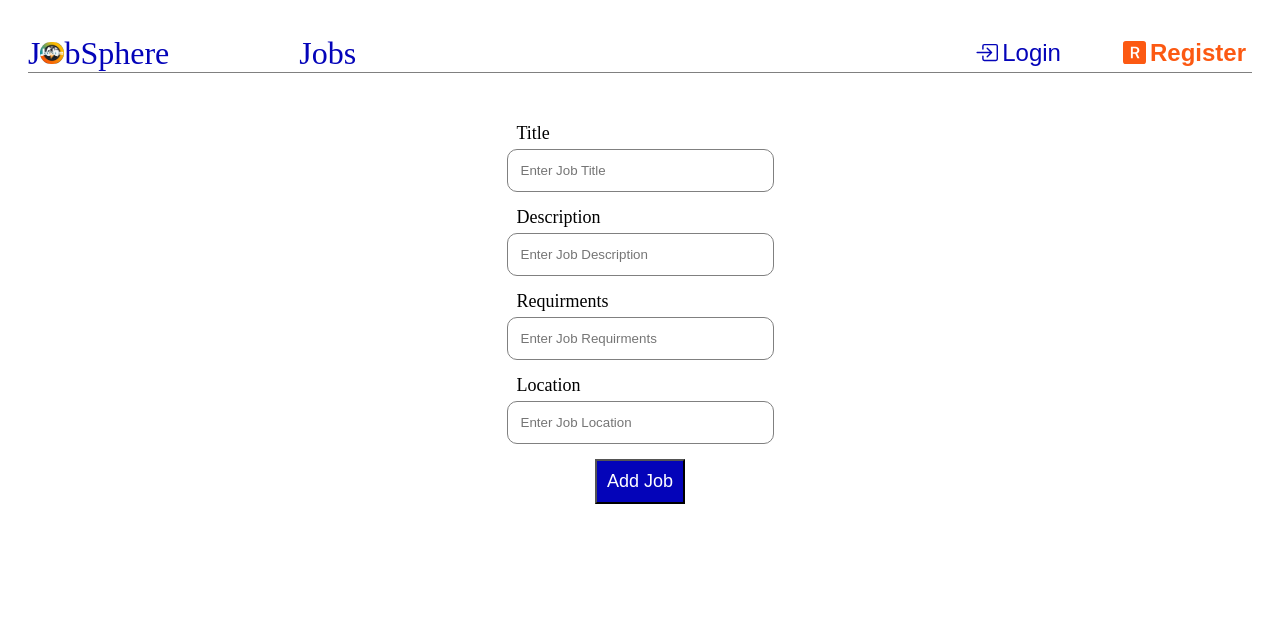
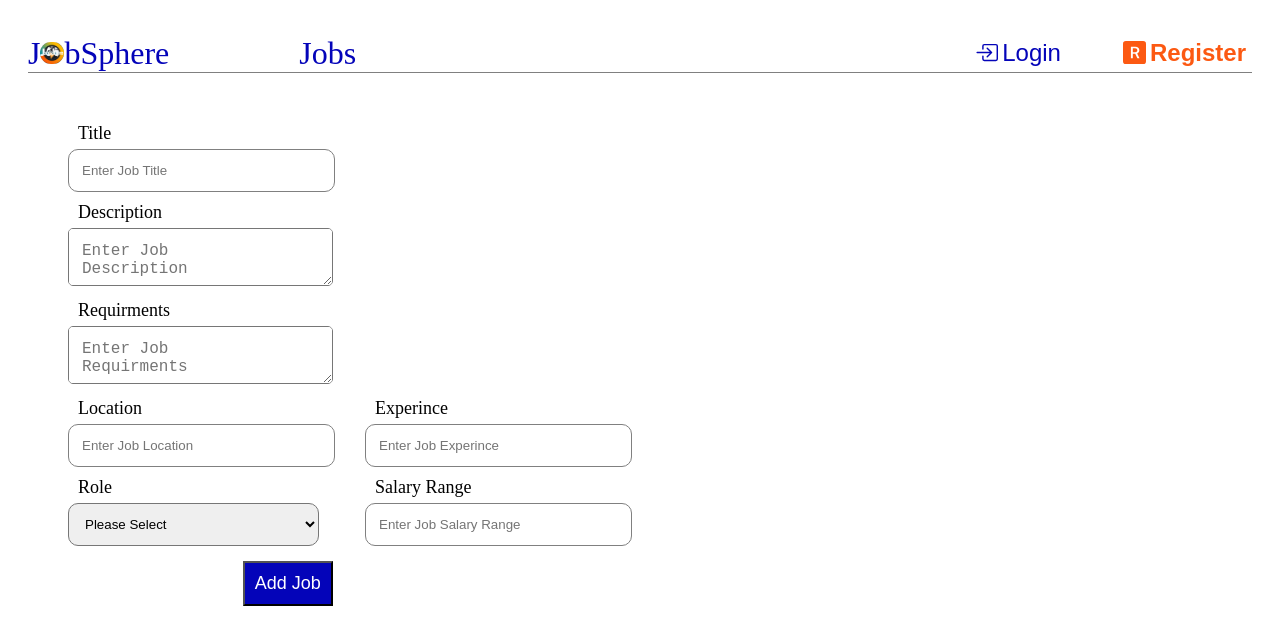
Before and after one commit to C14-BelalAbandah/JobSphere, a React (Vite) app in the folder frontend/: page /addNewJob in a window 1280 px wide. Shown: the top 644 px of the page. Built offline with nearby package versions, Linux system fonts and the light colour scheme.

Commit message:
F10- Add New Job Part 2

```diff
--- a/frontend/src/components/apply/apply.jsx
+++ b/frontend/src/components/apply/apply.jsx
@@ -35,9 +35,7 @@ function apply() {
         console.log(result);
         setResultMessage();
         setShoweAlertMessage(true);
-        setShoweAlertMessage(true);
         console.log("showeAlertMessage: ",showeAlertMessage);
-
         setResultMessage(result.data.message);
         setTimeout(() => {
           setShoweAlertMessage(false);
--- a/frontend/src/components/jobs/jobs.css
+++ b/frontend/src/components/jobs/jobs.css
@@ -27,7 +27,10 @@
 .JobTitleH,
 .DescriptionH,
 .LocationH,
-.requirmentsH {
+.requirmentsH,
+.ExperinceH,
+.RoleH,
+.SalaryRangeH {
   font-size: large;
   border-bottom: solid 1px black;
 }
--- a/frontend/src/components/jobs/jobs.jsx
+++ b/frontend/src/components/jobs/jobs.jsx
@@ -175,14 +175,21 @@ function jobs() {
                 </div>
                 <div>
                   <strong className="requirmentsH">Requirments</strong>:{" "}
-                  {allJobs[jobIndex].requirements.map((ele, i) => {
-                    return (
-                      <div key={i}>
-                        <div> {ele} </div>
-                      </div>
-                    );
-                  })}
+                  {allJobs[jobIndex].requirements}
                 </div>
+                <div>
+                  <strong className="ExperinceH">Experince</strong>:{" "}
+                  {allJobs[jobIndex].experince}
+                </div>
+                <div>
+                  <strong className="RoleH">Role</strong>:{" "}
+                  {allJobs[jobIndex].role}
+                </div>
+                <div>
+                  <strong className="SalaryRangeH">Salary Range</strong>:{" "}
+                  {allJobs[jobIndex].salaryRange}
+                </div>
+
                 <div className="locationPart">
                   <svg
                     className="locationIcon"
@@ -288,13 +295,7 @@ function jobs() {
                 </div>
                 <div>
                   <strong className="requirmentsH">Requirments</strong>:{" "}
-                  {allJobsAfterFilteration[jobIndex].requirements.map((ele, i) => {
-                    return (
-                      <div key={i}>
-                        <div> {ele} </div>
-                      </div>
-                    );
-                  })}
+                  {allJobsAfterFilteration[jobIndex].requirements}
                 </div>
                 <div className="locationPart">
                   <svg
--- a/frontend/src/components/newJob/newJob.css
+++ b/frontend/src/components/newJob/newJob.css
@@ -3,15 +3,51 @@
     display: flex;
     flex-direction: column;
     justify-content: space-evenly;
-    align-items: center;
+    align-items: start;
+    margin-left: 30px;
     margin-top: 50px;
     gap: 15px;
+}
+
+.newJobInputs{
+display: grid;
+grid-template-columns: 1fr 1fr;
+gap: 10px;
+column-gap: 30px;
+justify-items: start;
+margin-left: 30px;
+
+
+}
+
+.titleSec{
+    grid-column-start:1;
+    grid-column-end: 3;
+    grid-row-start: 1;
+    grid-row-end: 2;
+
+}
+.descriptionSec{
+   grid-column-start: 1;
+   grid-column-end: 3;
+   grid-row-start:2;
+   grid-row-end: 3;
+}
+
+.requirmentsSec{
+grid-column-start: 1;
+grid-column-end: 3;
+grid-row-start: 3;
+grid-row-end: 4;
 }
 
 .titleText,
 .descriptionText,
 .requirmentsText,
-.locationText{ display: flex;
+.locationText,
+.experinceText,
+.roleText,
+.salaryRangeText{ display: flex;
     align-self: start;
     font-size: large;
     margin-bottom: 5px;
@@ -20,10 +56,31 @@
 
 .addJobButton{
     display: flex;
-    align-self: center;
+    align-self: start;
     background-color: rgb(4, 4, 185);
     color: white;
     font-size: large;
     cursor: pointer;
     padding: 10px;
+    margin-left: 16vw;
   }
+
+  .textArea{
+    padding: 13px;
+padding-right: 75px;
+    text-align: start;
+    border-radius:5px;
+  }
+
+  .textArea::placeholder{
+    text-align: start;
+    font-size: large;
+
+  }
+
+  .selectRole{
+    padding: 12px;
+    padding-right: 135px;
+    text-align: start;
+    border-radius:10px;
+  }
--- a/frontend/src/components/newJob/newJob.jsx
+++ b/frontend/src/components/newJob/newJob.jsx
@@ -1,15 +1,80 @@
-import React from 'react'
-import { useState,useEffect,useContext } from 'react'
-import { useNavigate } from 'react-router-dom'
-import "./newJob.css"
+import React from "react";
+import { useState, useEffect, useContext } from "react";
+import { useNavigate } from "react-router-dom";
+import "./newJob.css";
+import axios from "axios";
+import { toggleContext } from "../../App";
+
 function newJob() {
-    const [title, setTitle] = useState("")
-    const [description, setDescription] = useState("")
-    const [requirments, setRequirments] = useState("")
-    const [location, setLocation] = useState("")
+    const  navigate= useNavigate()
+  const {
+    resultMessage,
+    setResultMessage,
+    showeAlertMessage,
+    setShoweAlertMessage,
+  } = useContext(toggleContext);
+  const [token, setToken] = useState("");
+  const [title, setTitle] = useState("");
+  const [description, setDescription] = useState("");
+  const [requirements, setRequirements] = useState("");
+  const [location, setLocation] = useState("");
+  const [experince, setExperince] = useState("");
+  const [role, setRole] = useState("");
+  const [salaryRange, setSalaryRange] = useState("");
+
+  useEffect(() => {
+    setToken(localStorage.getItem("token"));
+  }, []);
+  console.log(token);
+
+  const handleAddJob = () => {
+    axios
+      .post(
+        "http://localhost:5000/jobs",
+        {
+          title,
+          description,
+          requirements,
+          location,
+          experince,
+          role,
+          salaryRange,
+        },
+        {
+          headers: {
+            authorization: `bearer ${token}`,
+          },
+        }
+      )
+      .then((result) => {
+        console.log("token: ", token);
+        console.log("result: ", result);
+        setShoweAlertMessage(true);
+        console.log("showeAlertMessage: ", showeAlertMessage);
+        console.log("result.data.message: ",result.data.message);
+
+        setResultMessage(result.data.message);
+        setTimeout(() => {
+          setShoweAlertMessage(false);
+          navigate("/");
+        }, 3000);
+      })
+      .catch((error) => {
+        console.log("  token:  ", token);
+        console.log("error: ", error);
+        setShoweAlertMessage(true);
+        setResultMessage(error.response.data.message);
+        setTimeout(() => {
+          setShoweAlertMessage(false);
+          navigate("/")
+        }, 3000);
+
+      });
+  };
 
   return (
-    <div className='newJobPage'>
+    <div className="newJobPage">
+      <div className="newJobInputs">
         <div className="titleSec">
           <div className="titleText"> Title</div>
           <input
@@ -22,23 +87,25 @@ function newJob() {
         </div>
         <div className="descriptionSec">
           <div className="descriptionText"> Description</div>
-          <input
-            className="input"
+          <textarea
+            className="textArea"
             onChange={(e) => {
               setDescription(e.target.value);
             }}
             placeholder="Enter Job Description"
-          ></input>
-        </div><div className="requirmentsSec">
+          />
+        </div>
+        <div className="requirmentsSec">
           <div className="requirmentsText"> Requirments</div>
-          <input
-            className="input"
+          <textarea
+            className="textArea"
             onChange={(e) => {
-              setRequirments(e.target.value);
+              setRequirements(e.target.value);
             }}
             placeholder="Enter Job Requirments"
-          ></input>
-        </div><div className="locationSec">
+          />
+        </div>
+        <div className="locationSec">
           <div className="locationText"> Location</div>
           <input
             className="input"
@@ -48,9 +115,53 @@ function newJob() {
             placeholder="Enter Job Location"
           ></input>
         </div>
-        <button className='addJobButton'>Add Job</button>
+        <div className="experinceSec">
+          <div className="experinceText"> Experince</div>
+          <input
+            className="input"
+            onChange={(e) => {
+              setExperince(e.target.value);
+            }}
+            placeholder="Enter Job Experince"
+          ></input>
+        </div>
+        <div className="roleSec">
+          <div className="roleText"> Role</div>
+          <select
+            className="selectRole"
+            onChange={(e) => {
+              setRole(e.target.value);
+            }}
+            placeholder="Enter Job Role"
+          >
+            <option className="input"> Please Select</option>
+            <option className="input"> Part-Time</option>
+            <option className="input">Full-Time</option>
+          </select>
+        </div>
+        <div className="salaryRangeSec">
+          <div className="salaryRangeText"> Salary Range</div>
+          <input
+            className="input"
+            onChange={(e) => {
+              setSalaryRange(e.target.value);
+            }}
+            placeholder="Enter Job Salary Range"
+          ></input>
+        </div>
+      </div>
+
+      <button
+        className="addJobButton"
+        onClick={() => {
+          handleAddJob();
+        }}
+      >
+        Add Job
+      </button>
+      {showeAlertMessage && <div className="alertMessage">{resultMessage}</div>}
     </div>
-  )
+  );
 }
 
-export default newJob
+export default newJob;
```
Also changed, not shown: 2 other files (tests, documents, lock files or other folders).
